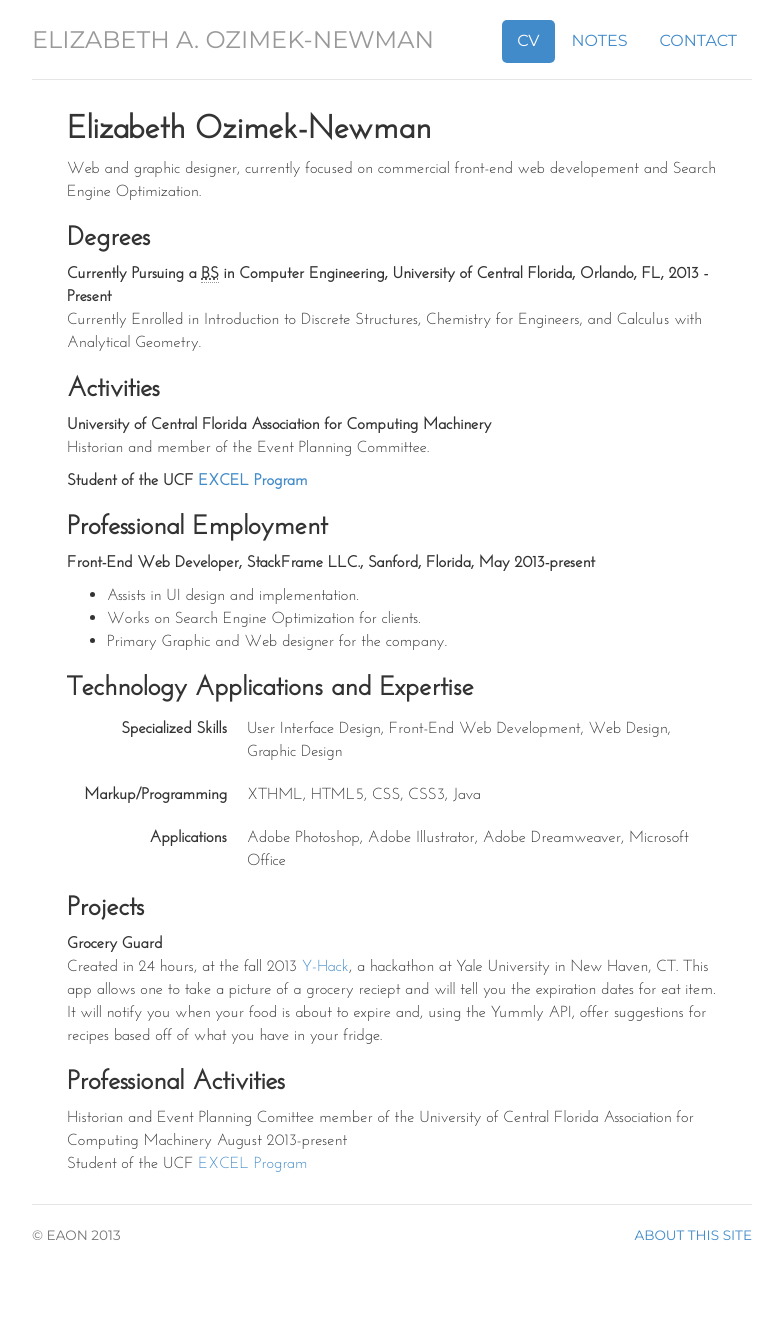
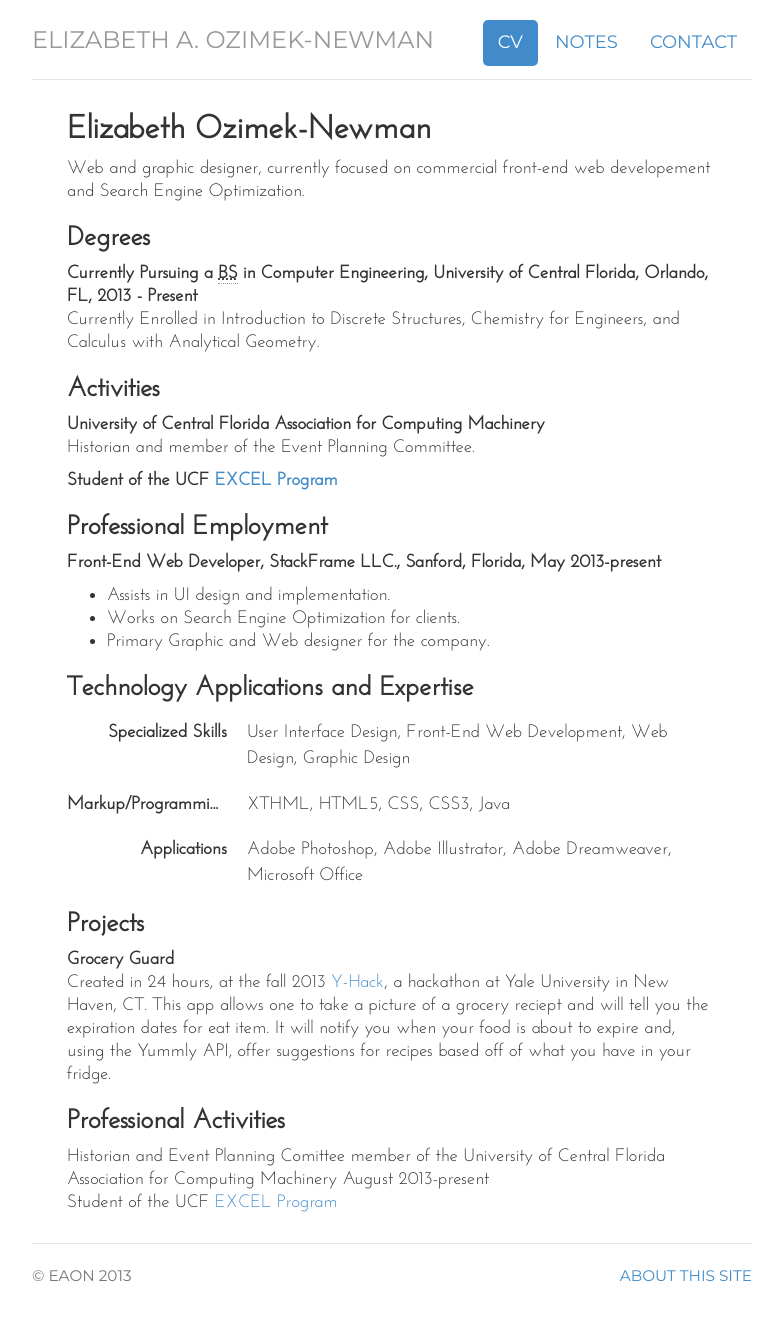
Before and after one commit to vitamessor/vitamessor.github.io, a Jekyll site: the page built from cv/index.html, in a window 1280 px wide. Shown: the whole page, without its empty margins (248-1031 px from the left). Built offline with Jekyll 4.4.1, drawn with Linux system fonts in a browser that asks for light colours; before the commit the page ends 1297 px from its top, so only the background shows below that.

Commit message:
Woot! now to tweak font

```diff
--- a/_layouts/default.html
+++ b/_layouts/default.html
@@ -15,9 +15,9 @@
 		<link href="/css/style.css" rel="stylesheet">
 		<link href="/fonts/stylesheet.css" rel="stylesheet">
 		<style type="text/css">
-		body { padding-top: 20px; padding-bottom: 40px; font-family: 'josefin_sansregular', Veranda, sans-serif; font-size: 16px; }
+		body { padding-top: 20px; padding-bottom: 40px; font-family: 'josefin_sansregular', Veranda, sans-serif; font-size: 18px; }
 
-		h1, h2, h3, h4, h5, h6, .h1, .h2, .h3, .h4, .h5, .h6 { font-family: 'josefin_sansregular', Veranda, sans-serif; font-weight: 700;}
+		h1, h2, h3, h4, h5, h6, .h1, .h2, .h3, .h4, .h5, .h6 { font-family: 'josefin_sansregular', Veranda, sans-serif;}
 
 
 		</style>
```
